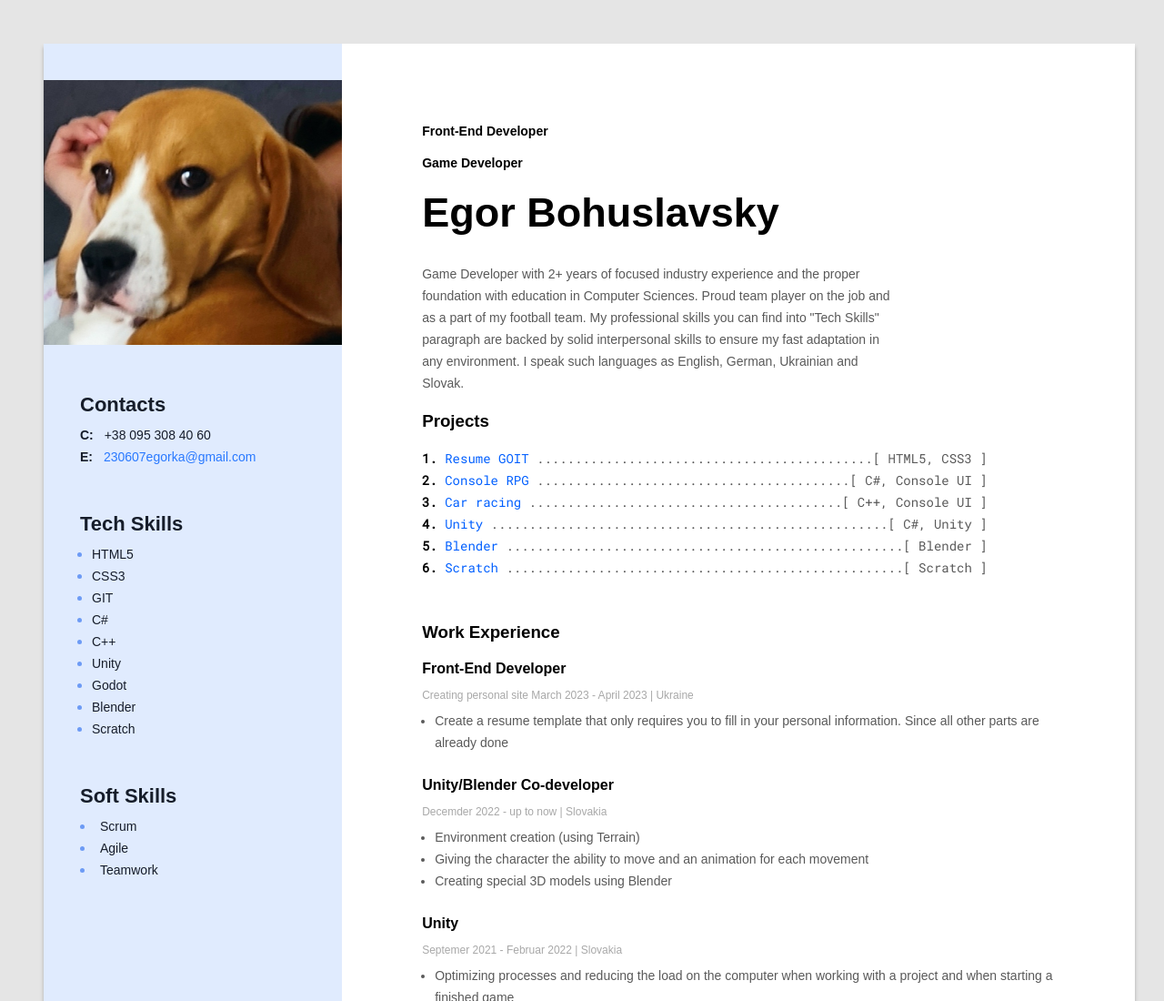
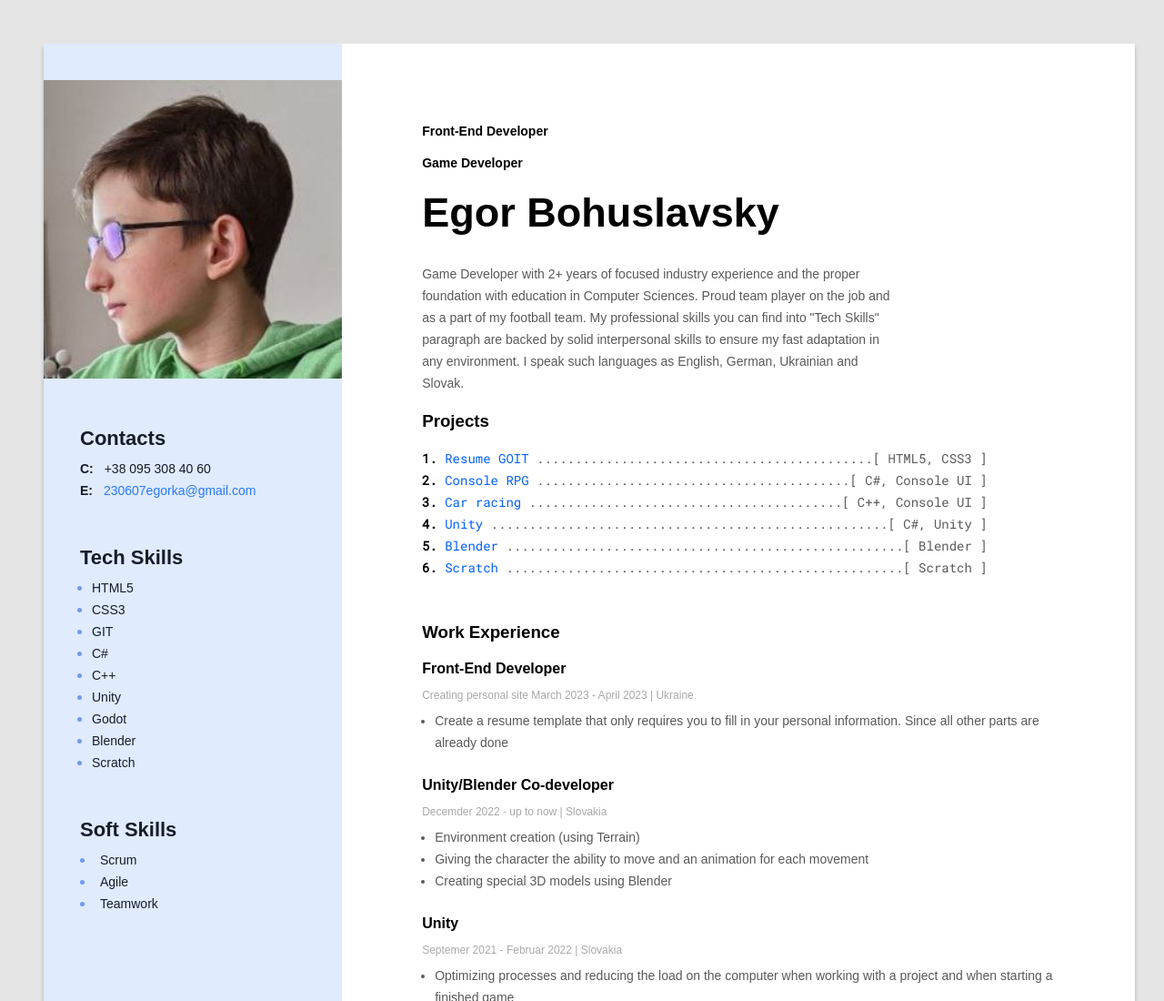
Before and after one commit to MegaOmeba/Resume, a plain HTML site: page index.html in a window 1280 px wide. Shown: the top 1100 px of the page at 91% size. Drawn offline with Linux system fonts and the light colour scheme.

Commit message:
my photo

```diff
--- a/index.html
+++ b/index.html
@@ -143,7 +143,7 @@
       <!--SideBar-->
         <aside class = "sideBar">
 
-          <img src="./image/Rudi.jpg" alt="My photo" class="my-photo">
+          <img src="./image/Egor.jpg" alt="My photo" class="my-photo">
 
           <!--Contacts-->
           <div class="contacts-container">
```
Also changed, not shown: image/Egor.jpg (added).
